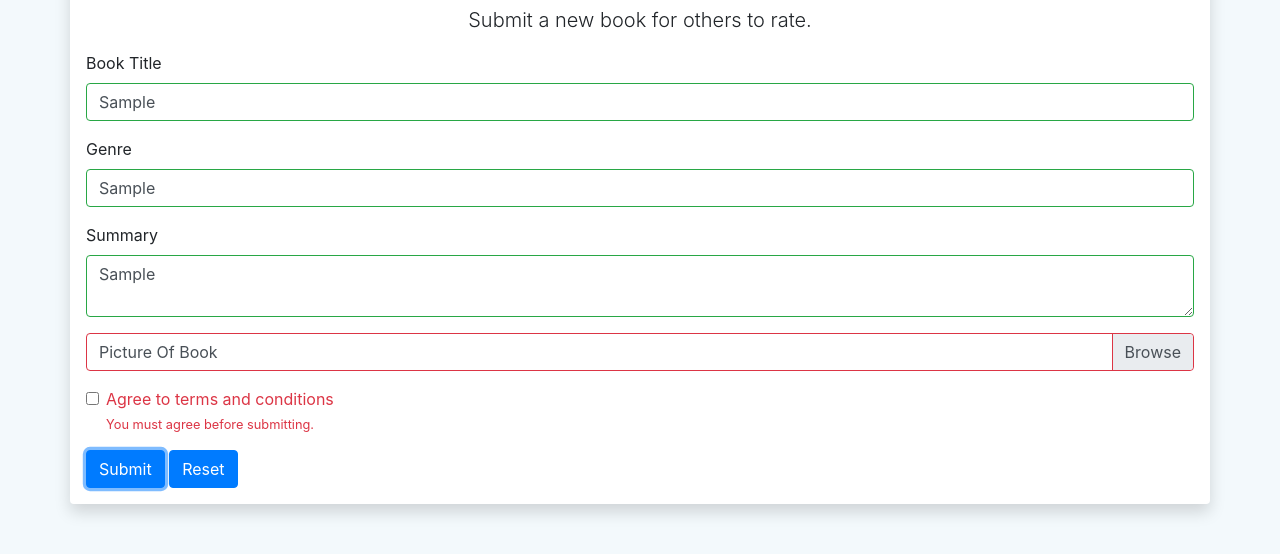
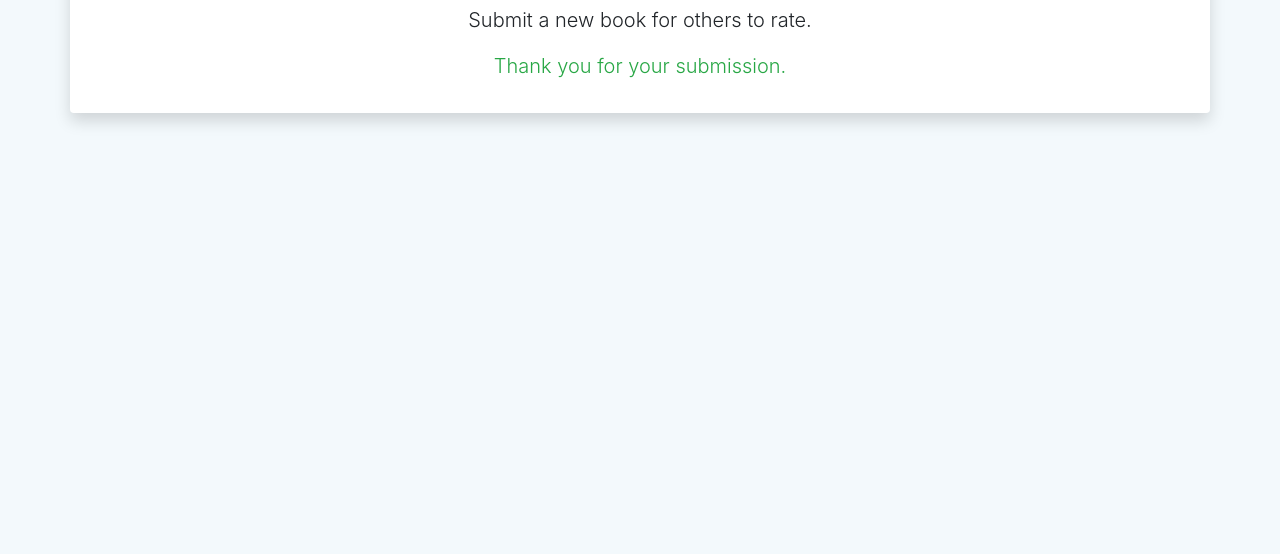
Before and after one commit to himanshup/473project1, a plain HTML site: page submit.html in a window 1280 px wide. Both pictures are taken after typing "Sample", "Sample", "Sample" into the empty fields and a click on the button "Submit". Shown: the part 206-760 px from the top of the page. Drawn offline with nearby package versions, Linux system fonts and the light colour scheme.

Commit message:
added success msg after submit

```diff
--- a/scripts/submit.js
+++ b/scripts/submit.js
@@ -1,24 +1,29 @@
-//JavaScript for disabling form submissions if there are invalid fields
-function validateForm() {
-  'use strict';
-  window.addEventListener('load', function () {
-    // Fetch all the forms we want to apply custom Bootstrap validation styles to
-    var forms = document.getElementsByClassName('needs-validation');
-    // Loop over them and prevent submission
-    var validation = Array.prototype.filter.call(forms, function (form) {
-      form.addEventListener('submit', function (event) {
-        if (form.checkValidity() === false) {
-          event.preventDefault();
-          event.stopPropagation();
-        }
-        form.classList.add('was-validated');
-      }, false);
+submitMessage();
+
+function submitMessage() {
+  document.getElementById('submit-btn').addEventListener('click', function () {
+    $('form').fadeOut('slow', function () {
+      $('#submission-msg').fadeIn('slow');
+      // setTimeout(location.reload.bind(location), 6000);
     });
-  }, false);
+  });
 }
 
-function init() {
-  validateForm();
-}
-
-init();
+//JavaScript for disabling form submissions if there are invalid fields
+// function validateForm() {
+//   'use strict';
+//   window.addEventListener('load', function () {
+//     // Fetch all the forms we want to apply custom Bootstrap validation styles to
+//     var forms = document.getElementsByClassName('needs-validation');
+//     // Loop over them and prevent submission
+//     var validation = Array.prototype.filter.call(forms, function (form) {
+//       form.addEventListener('submit', function (event) {
+//         if (form.checkValidity() === false) {
+//           event.preventDefault();
+//           event.stopPropagation();
+//         }
+//         form.classList.add('was-validated');
+//       }, false);
+//     });
+//   }, false);
+// }
--- a/stylesheets/submit.css
+++ b/stylesheets/submit.css
@@ -13,6 +13,10 @@ html {
     /* remove scrollbar space */
     background: transparent;
     /* optional: just make scrollbar invisible */
+}
+
+#submission-msg {
+    display: none;
 }
 
 .submit-content {
@@ -42,3 +46,13 @@ html {
 .btn-outline-light {
     font-size: 18px;
 }
+
+.form-btns {
+    background: #fd5068;
+    color: white;
+}
+
+.form-btns:hover {
+    background: #e2465b;
+    color: white;
+}
--- a/submit.html
+++ b/submit.html
@@ -51,17 +51,17 @@
             <h1 class="display-4">New Book</h1>
             <p class="lead">Submit a new book for others to rate.</p>
         </div>
-        <form class="needs-validation" novalidate>
+        <div class="text-center" id="submission-msg">
+            <p class="lead text-success">Thank you for your submission.</p>
+        </div>
+        <form>
             <div class="form-group">
                 <label for="title">Book Title</label>
-                <input type="text" class="form-control" id="title" name="title" placeholder="Title" required>
-                <div class="invalid-feedback">
-                    Please enter a title.
-                </div>
+                <input type="text" class="form-control" id="title" name="title" placeholder="Title">
             </div>
             <div class="form-group">
                 <label for="genre">Genre</label>
-                <input type="text" class="form-control" id="genre" name="genre" placeholder="Genre" required>
+                <input type="text" class="form-control" id="genre" name="genre" placeholder="Genre">
                 <div class="invalid-feedback">
                     Please enter a genre.
                 </div>
@@ -72,23 +72,12 @@
             </div>
             <div class="input-group mb-3">
                 <div class="custom-file">
-                    <input type="file" class="custom-file-input" id="picture" aria-describedby="inputGroupFileAddon04" name="picture" required>
+                    <input type="file" class="custom-file-input" id="picture" aria-describedby="inputGroupFileAddon04" name="picture">
                     <label class="custom-file-label" for="picture">Picture Of Book</label>
                 </div>
             </div>
-            <div class="form-group">
-                <div class="form-check">
-                    <input class="form-check-input" type="checkbox" value="" id="invalidCheck" required>
-                    <label class="form-check-label" for="invalidCheck">
-                        Agree to terms and conditions
-                    </label>
-                    <div class="invalid-feedback">
-                        You must agree before submitting.
-                    </div>
-                </div>
-            </div>
-            <button type="submit" class="btn btn-primary">Submit</button>
-            <input class="btn btn-primary" type="reset" value="Reset">
+            <button id="submit-btn" type="button" class="btn form-btns">Submit</button>
+            <input class="btn form-btns" type="reset" value="Reset">
         </form>
     </div>
 
```
